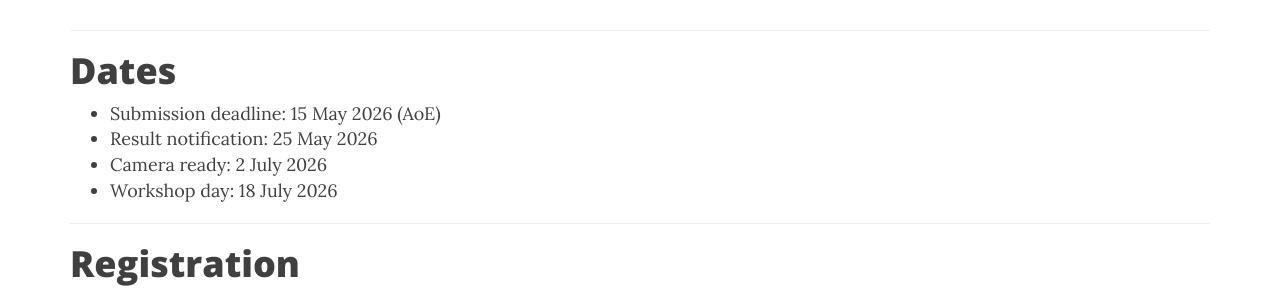
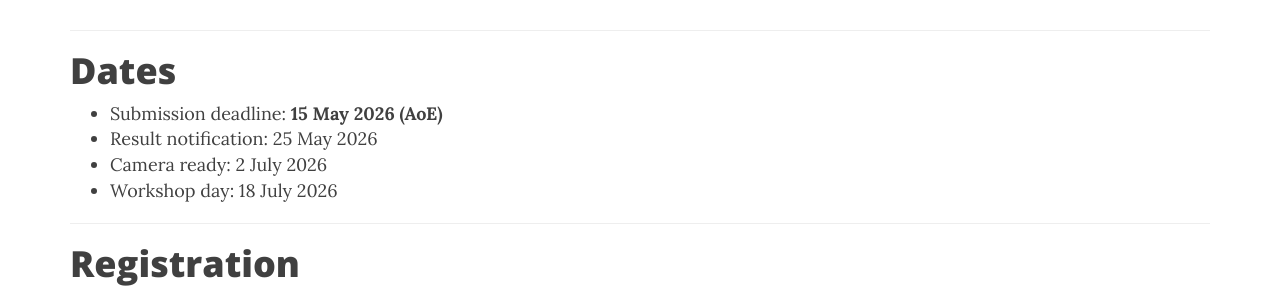
Before and after one commit to ml4sp/ml4sp.github.io, a Jekyll site: the page built from index.md, in a window 1280 px wide and 900 px high, scrolled down 1327 px. Shown: the part 158-454 px from the top of the window. Built offline with Jekyll 4.4.1, drawn with Linux system fonts in a browser that asks for light colours; nearby versions of some CDN libraries.

```diff
--- a/index.md
+++ b/index.md
@@ -81,7 +81,7 @@ All submissions will be reviewed by the PC members. A presentation time slot wil
 
 # Dates
 
-- Submission deadline: 15 May 2026 (AoE)
+- Submission deadline: **15 May 2026 (AoE)**
 - Result notification: 25 May 2026
 - Camera ready: 2 July 2026
 - Workshop day: 18 July 2026
```
